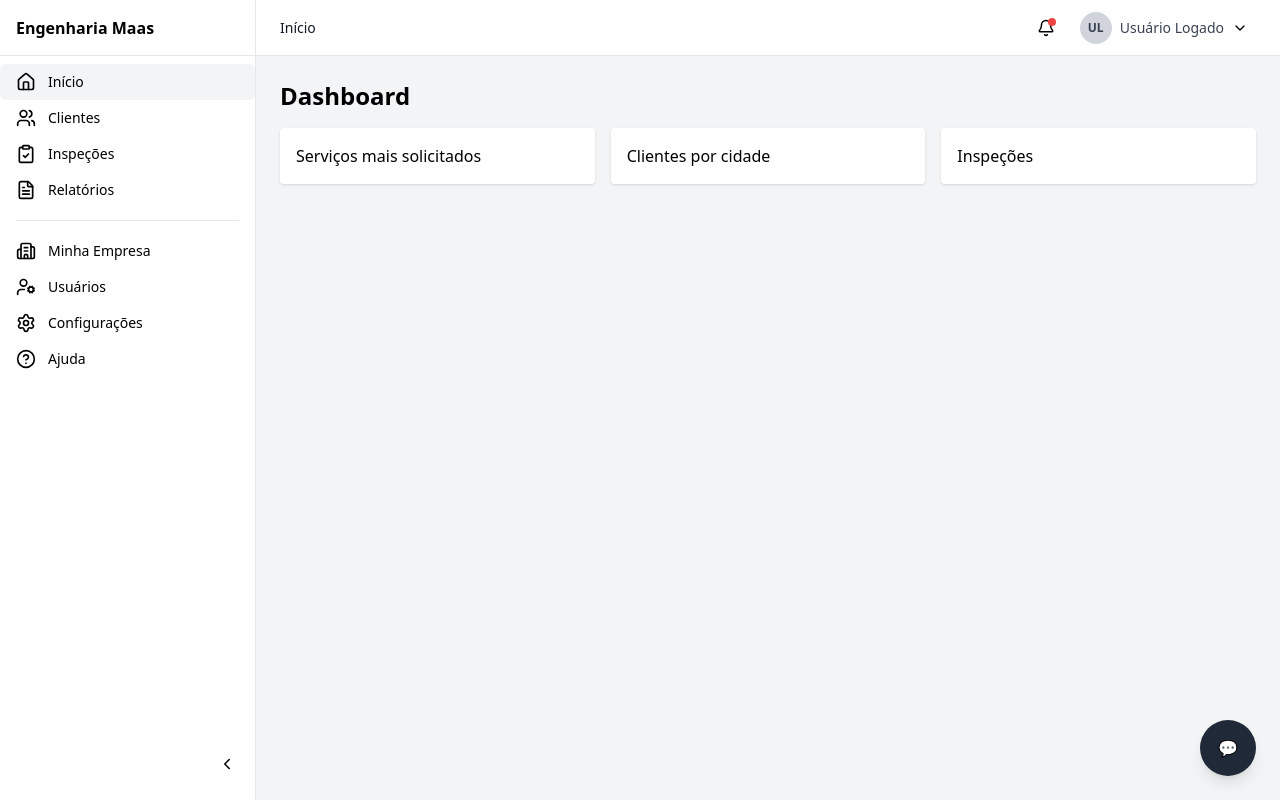
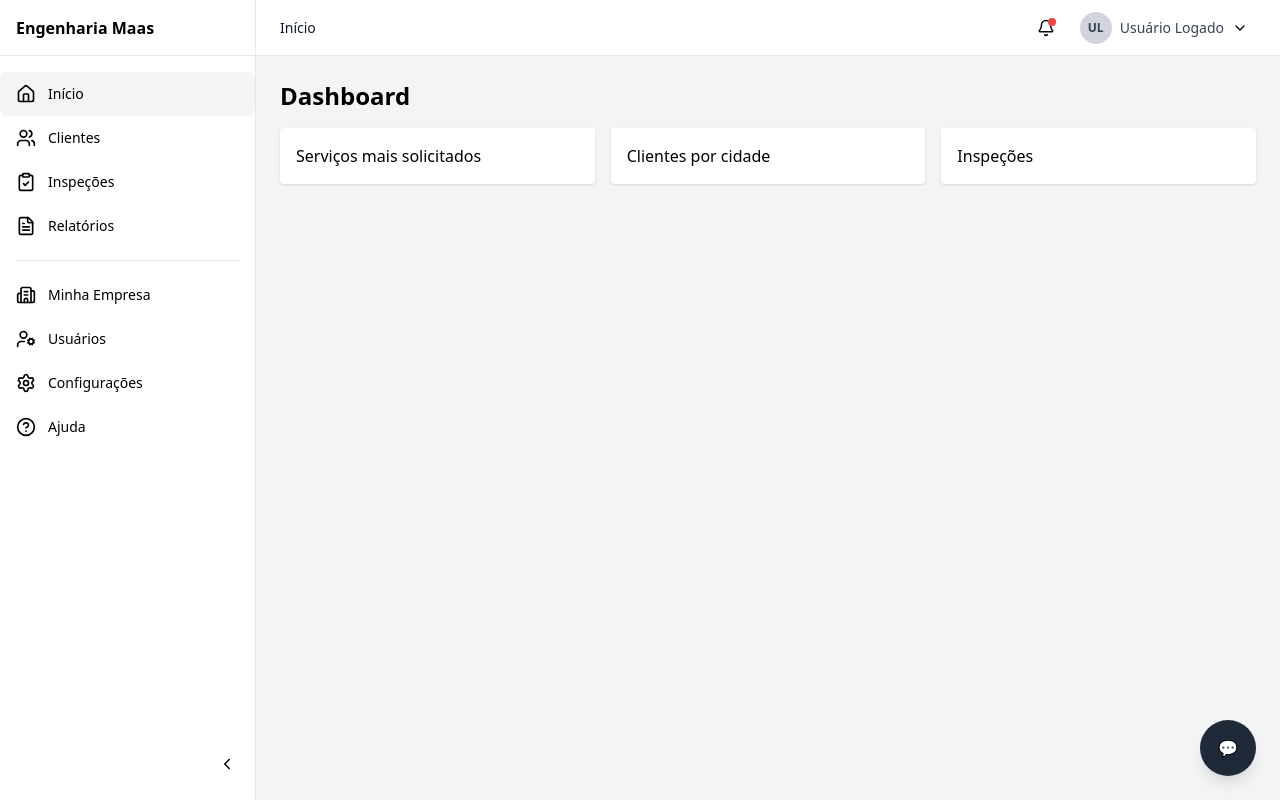
Before and after one commit to devkinhao/tcc-wartung-frontend, a React (Vite) app: page /dashboard in a window 1280 px wide. Built offline with nearby package versions, Linux system fonts and the light colour scheme.

Commit message:
Aumentado altura da sidebar

```diff
--- a/src/layout/Sidebar.tsx
+++ b/src/layout/Sidebar.tsx
@@ -46,15 +46,15 @@ export default function Sidebar() {
       </div>
 
       {/* MENU */}
-      <nav className="flex-1 py-2">
+      <nav className="flex-1 pt-4 py-2"> {/* pt-4 adiciona espaço no topo do menu */}
         {/* ===== GRUPO PRINCIPAL ===== */}
         {menuPrincipal.map(({ label, to, icon: Icon }) => (
           <NavLink
             key={to}
             to={to}
             className={({ isActive }) =>
-              `group relative flex items-center gap-3 px-4 py-2 text-sm rounded-md transition-colors
-              ${isActive ? "bg-gray-100 font-medium" : "hover:bg-gray-50"}`
+              `group relative flex items-center gap-3 px-4 py-3 text-sm rounded-md transition-colors
+              ${isActive ? "bg-gray-100 font-medium" : "hover:bg-gray-50"}` // py-3 aumenta a altura
             }
           >
             <Icon size={20} className="shrink-0" />
@@ -94,7 +94,7 @@ export default function Sidebar() {
             key={to}
             to={to}
             className={({ isActive }) =>
-              `group relative flex items-center gap-3 px-4 py-2 text-sm rounded-md transition-colors
+              `group relative flex items-center gap-3 px-4 py-3 text-sm rounded-md transition-colors
               ${isActive ? "bg-gray-100 font-medium" : "hover:bg-gray-50"}`
             }
           >
```
Also changed, not shown: src/utils/masks.ts (deleted), src/utils/validators.ts (deleted).
